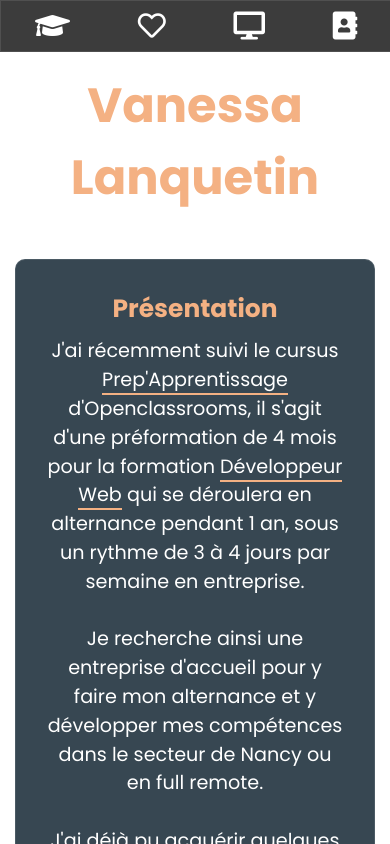
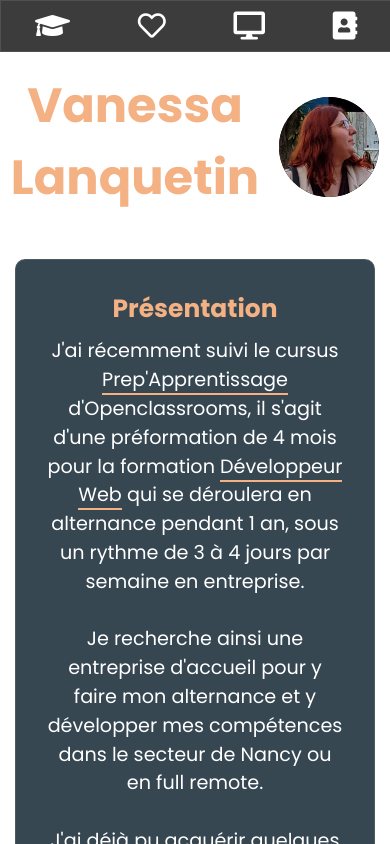
Before and after one commit to vanessa-lanquetin/vanessalanquetin.fr, a Vue app: page / in a window 390 px wide. Shown: the top 844 px of the page. Built offline with nearby package versions, Linux system fonts and the light colour scheme; no server answers.

Commit message:
new test for pulse anim for mobile

```diff
--- a/src/components/section-1.vue
+++ b/src/components/section-1.vue
@@ -260,18 +260,18 @@
 
 }
 @media screen and (max-width: 500px) {
-  #container-title {
-    justify-content: center;
-  }
+  // #container-title {
+  //   justify-content: center;
+  // }
 
   #container-title h1 {
     font-size: 2em;
   }
   #main-title{
-    gap:30px;
+    gap:20px;
   }
 }
-@media screen and (max-width: 400px) {
+@media screen and (max-width: 350px) {
   .pulse-anim{
     display: none;
   }
```
